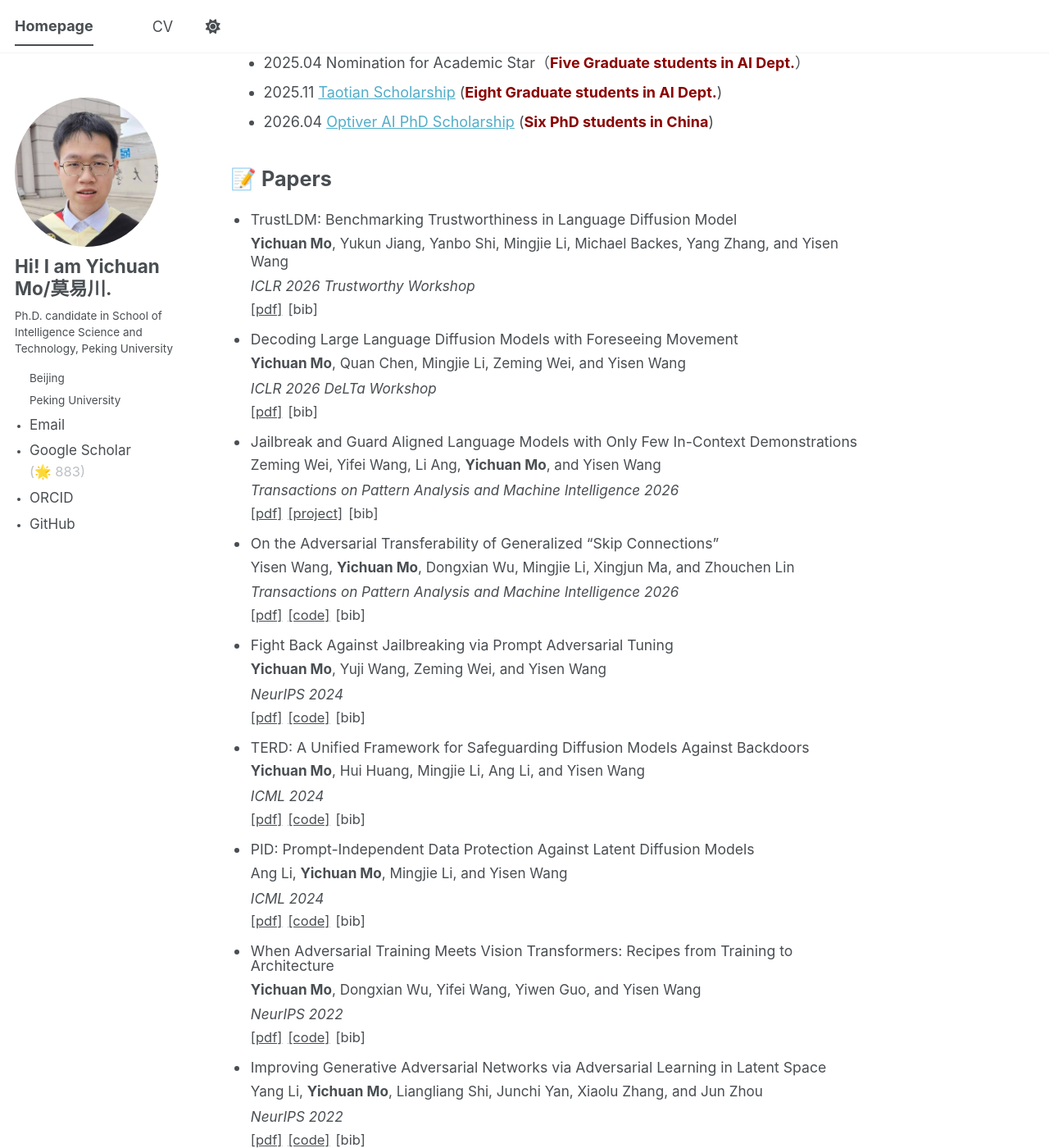
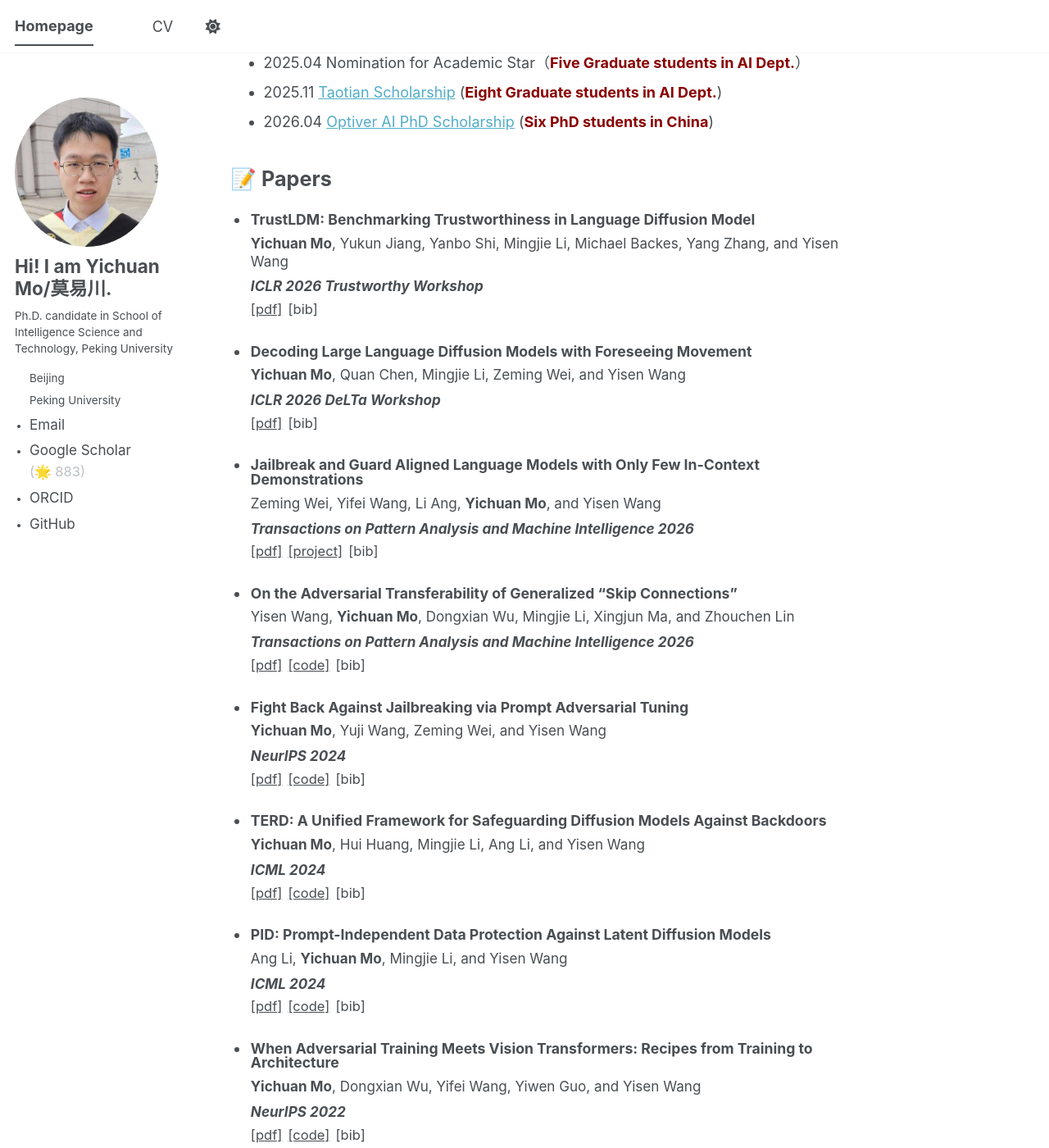
Before and after one commit to mo666666/mo666666.github.io, a Jekyll site: the page built from _pages/about.md, in a window 1280 px wide and 1400 px high, scrolled down 1195 px. Shown: the whole window at 82% size. Built offline with Jekyll 4.4.1, drawn with Linux system fonts in a browser that asks for light colours; a script bundle is joined from its source files by our own code; library files that are not in the unit come from our copies.

Commit message:
revise margin

```diff
--- a/_sass/layout/_publications.scss
+++ b/_sass/layout/_publications.scss
@@ -36,7 +36,7 @@
 }
 
 .publications-list--bulleted .publications-list__item {
-  margin-bottom: 0.8rem;
+  margin-bottom: 1.6rem;
   padding-left: 0.1rem;
 }
 
@@ -66,7 +66,7 @@
 .publication-entry__title {
   margin: 0;
   font-size: 0.98rem;
-  font-weight: 400;
+  font-weight: 700;
   line-height: 1.28;
 }
 
@@ -93,7 +93,7 @@
 
 .publication-entry__venue em {
   font-style: italic;
-  font-weight: 400;
+  font-weight: 700;
 }
 
 .publication-links {
```
